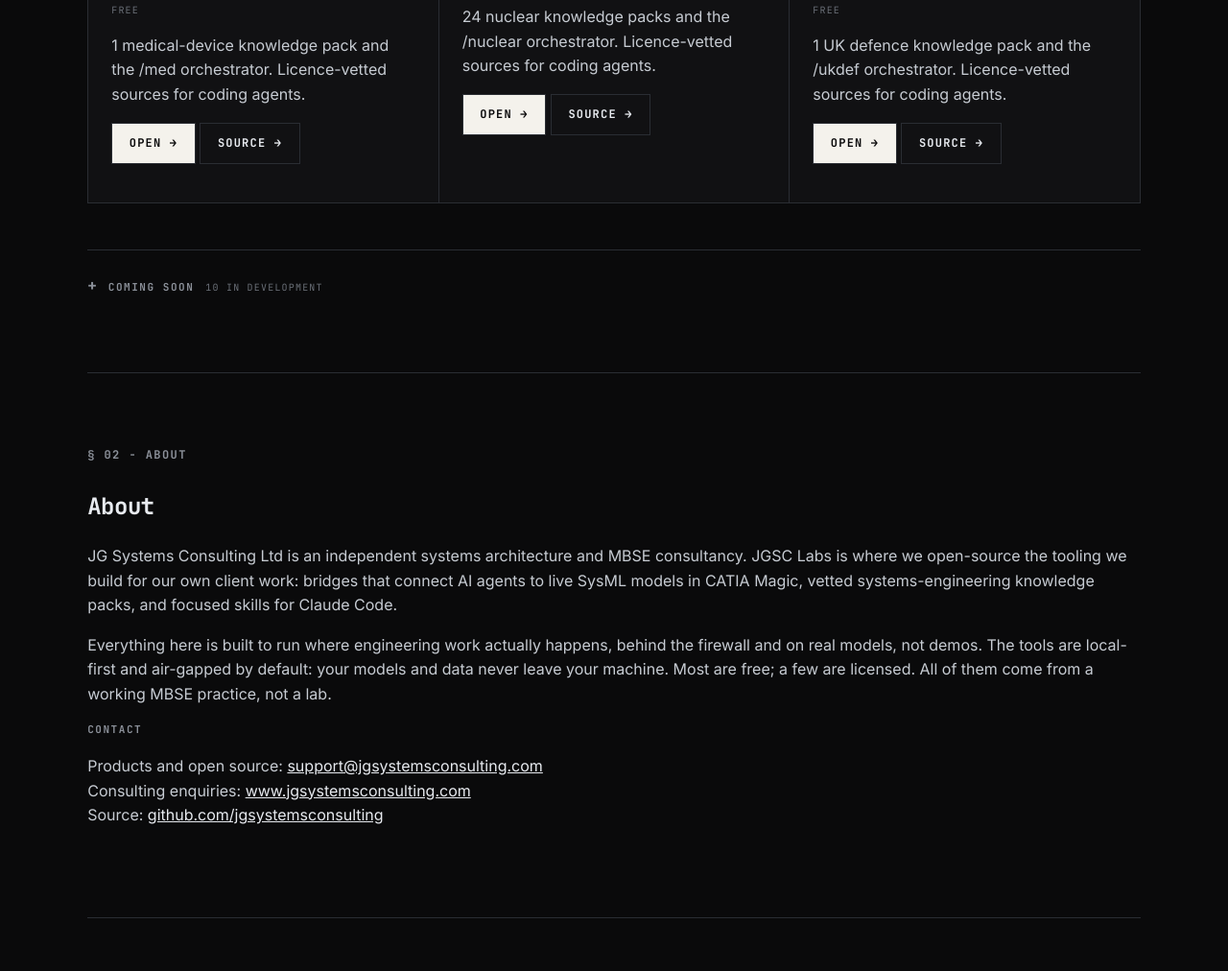
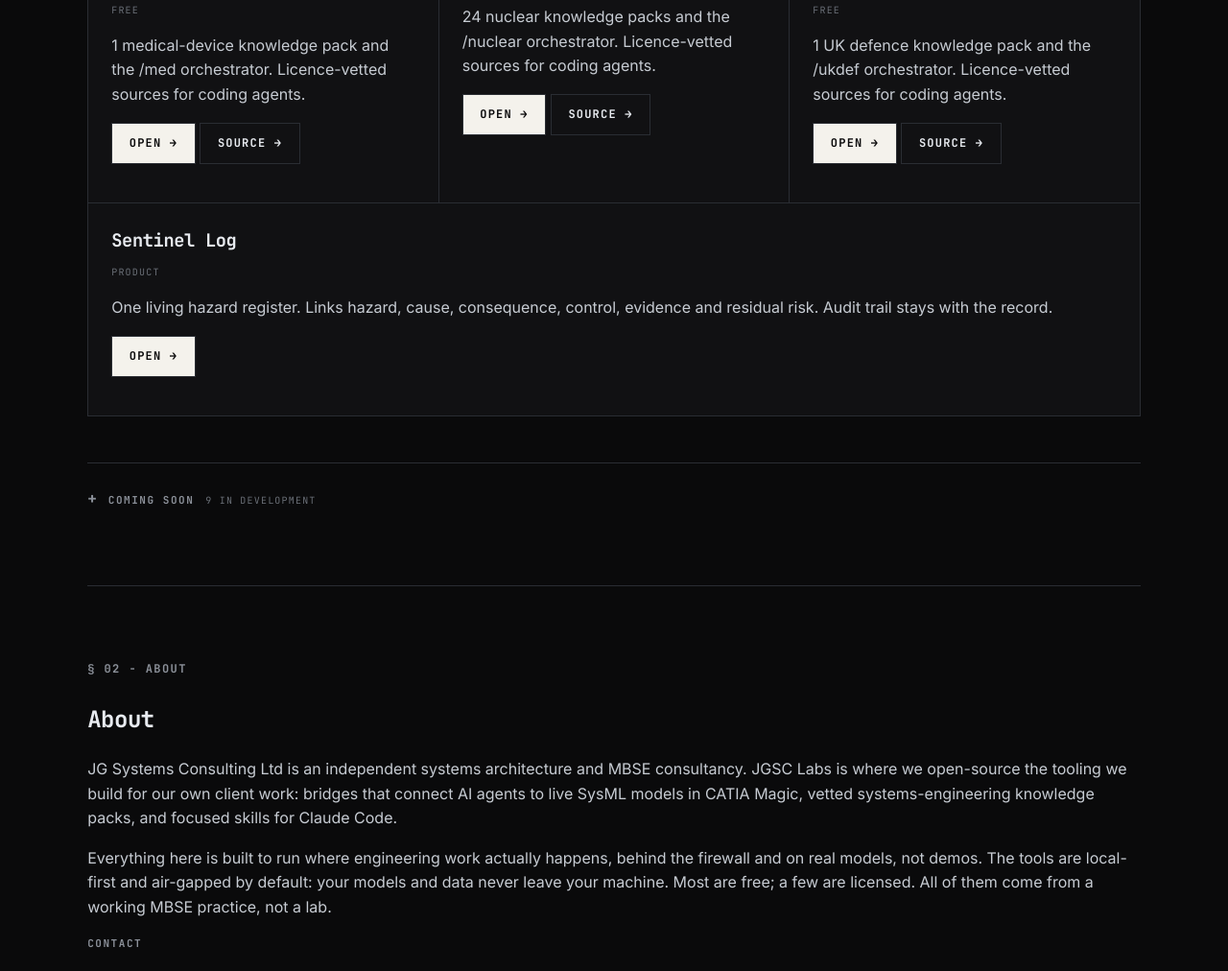
Before and after one commit to jgsystemsconsulting/jgsystemsconsulting-website, a plain HTML site: page docs/index.html in a window 1280 px wide. Shown: the part 3524-4536 px from the top of the page at 96% size. Drawn offline with Linux system fonts and the light colour scheme.

Commit message:
feat: list Sentinel Log on the public product page
Open goes to sentinel.jgsystemsconsulting.com. No source link: the repo is private. Dropped the coming-soon teaser that called it free and pointed at the old Pages URL.

```diff
--- a/docs/index.html
+++ b/docs/index.html
@@ -137,11 +137,12 @@ a:focus-visible,.btn:focus-visible{outline:2px solid var(--text-hi);outline-offs
 <div class="cell"><h3>jgs-med-device-knowledge-packs</h3><p class="tier">free</p><p>1 medical-device knowledge pack and the /med orchestrator. Licence-vetted sources for coding agents.</p><p><a class="btn" href="https://github.com/jgsystemsconsulting/jgs-med-device-knowledge-packs">Open &rarr;</a> <a class="btn ghost" href="https://github.com/jgsystemsconsulting/jgs-med-device-knowledge-packs">Source &rarr;</a></p></div>
 <div class="cell"><h3>jgs-nuclear-knowledge-packs</h3><p class="tier">free</p><p>24 nuclear knowledge packs and the /nuclear orchestrator. Licence-vetted sources for coding agents.</p><p><a class="btn" href="https://github.com/jgsystemsconsulting/jgs-nuclear-knowledge-packs">Open &rarr;</a> <a class="btn ghost" href="https://github.com/jgsystemsconsulting/jgs-nuclear-knowledge-packs">Source &rarr;</a></p></div>
 <div class="cell"><h3>jgs-uk-defence-knowledge-packs</h3><p class="tier">free</p><p>1 UK defence knowledge pack and the /ukdef orchestrator. Licence-vetted sources for coding agents.</p><p><a class="btn" href="https://github.com/jgsystemsconsulting/jgs-uk-defence-knowledge-packs">Open &rarr;</a> <a class="btn ghost" href="https://github.com/jgsystemsconsulting/jgs-uk-defence-knowledge-packs">Source &rarr;</a></p></div>
+<div class="cell"><h3>Sentinel Log</h3><p class="tier">product</p><p>One living hazard register. Links hazard, cause, consequence, control, evidence and residual risk. Audit trail stays with the record.</p><p><a class="btn" href="https://sentinel.jgsystemsconsulting.com/">Open &rarr;</a></p></div>
 </div>
 <!-- END:products -->
     <!-- BEGIN:coming-soon (hand-maintained; not touched by refresh-website) -->
     <details class="coming-soon">
-    <summary><span class="label">Coming soon</span> <span class="tier">10 in development</span></summary>
+    <summary><span class="label">Coming soon</span> <span class="tier">9 in development</span></summary>
     <div class="grid grid-3" style="margin-top:1.5rem">
 <div class="cell"><h3>jgs-magic-sysmlv2-mcp</h3><p class="tier">coming soon &middot; free</p><p>SysML v2 MCP bridge for CATIA Magic / MSOSA. Brings Claude Code and any MCP agent to your live SysML v2 models, local and air-gapped, just like the v1 bridge.</p></div>
 <div class="cell"><h3>jgs-magic-sysmlv2-pro</h3><p class="tier">coming soon &middot; pro</p><p>Licensed pro-extension JAR for the SysML v2 bridge. Unlocks write-tier and pro model tools for AI agents in CATIA Magic.</p></div>
@@ -152,7 +153,6 @@ a:focus-visible,.btn:focus-visible{outline:2px solid var(--text-hi);outline-offs
 <div class="cell"><h3>jgs-sparx-mcp-archimate</h3><p class="tier">coming soon &middot; pro</p><p>ArchiMate 3.2 framework plugin for the Sparx EA bridge. Validates relation types and applies correct stereotypes so agents build correct ArchiMate models in Enterprise Architect.</p></div>
 <div class="cell"><h3>jgs-sparx-mcp-naf4</h3><p class="tier">coming soon &middot; pro</p><p>NAF v4 framework plugin for the Sparx EA bridge. AI-assisted authoring of NATO Architecture Framework views for defence programmes, with framework-correct elements and validation.</p></div>
 <div class="cell"><h3>jgs-sparx-mcp-uaf</h3><p class="tier">coming soon &middot; pro</p><p>UAF framework plugin for the Sparx EA bridge. AI-assisted authoring of Unified Architecture Framework models in Enterprise Architect, air-gapped for defence and government work.</p></div>
-<div class="cell"><h3>sentinel-log</h3><p class="tier">in development &middot; free &middot; pre-alpha</p><p>Self-hosted hazard log and safety traceability for systems engineering. Open source and in active development &mdash; follow along on the <a href="https://jgsystemsconsulting.github.io/sentinel-log-site/">project site</a> or <a href="https://github.com/jgsystemsconsulting/sentinel-log">source repo</a>.</p></div>
     </div>
     </details>
     <!-- END:coming-soon -->
```
Also changed, not shown: 1 other file.
